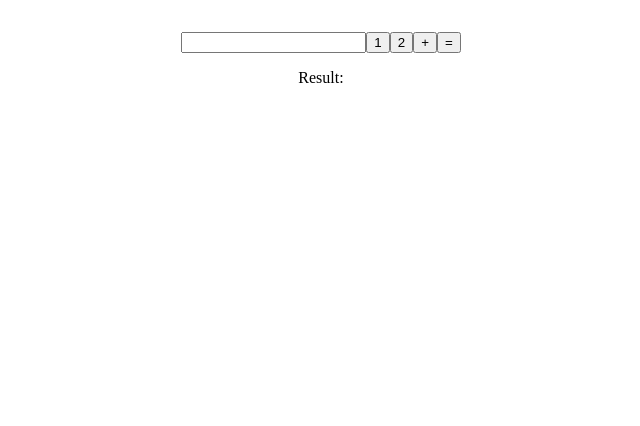
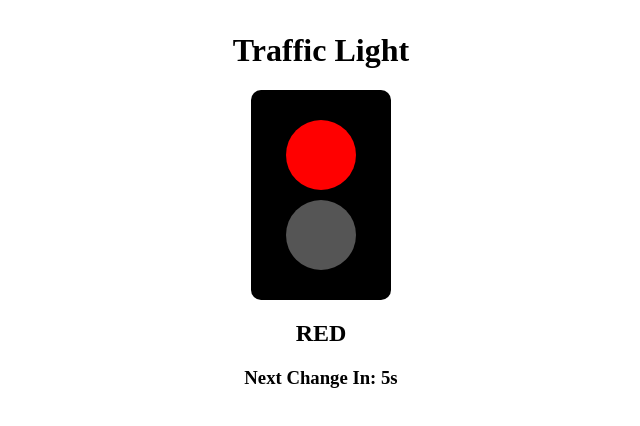
Before and after one commit to Vaidiasri/machine-code-practice, a React (Vite) app: page / in a window 1280 px wide. Shown: the top 426 px of the page, without its empty margins (319-959 px from the left). Built offline with nearby package versions, Linux system fonts and the light colour scheme.

Commit message:
Traffic light problem

```diff
--- a/src/App.jsx
+++ b/src/App.jsx
@@ -8,6 +8,7 @@ import StarRating from "./hook/StarRating"
 import Stepper from "./componets/Steper"
 import "./index.css"
 import Calculator from "./componets/Calculator"
+import Traffic from "./componets/Traffic"
 
 function App() {
   return (
@@ -22,7 +23,8 @@ function App() {
 {/* <TelephoneFormatter/> */}
 {/* <StringTransfromers/> */}
 {/* <Stepper/> */}
-<Calculator/>
+{/* <Calculator/> */}
+<Traffic/>
    </div>
 
    </>
--- /dev/null
+++ b/src/componets/Traffic.jsx
@@ -0,0 +1,70 @@
+import { useEffect, useRef, useState } from "react";
+
+const Traffic = () => {
+  const [currentLight, setCurrentLight] = useState("red");
+  const [timeLeft, setTimeLeft] = useState(5);
+  const mounted = useRef(false);
+
+  useEffect(() => {
+    const interval = setInterval(() => {
+      setTimeLeft((prevTime) => (prevTime === 1 ? 5 : prevTime - 1));
+    }, 1000);
+
+    return () => clearInterval(interval);
+  }, []);
+
+  useEffect(() => {
+    if (!mounted.current) {
+      mounted.current = true;
+      return;
+    }
+    if (timeLeft === 5) {
+      setCurrentLight((prevLight) => (prevLight === "red" ? "green" : "red"));
+    }
+  }, [timeLeft]);
+
+  return (
+    <div style={{ textAlign: "center" }}>
+      <h1>Traffic Light</h1>
+
+      <div
+        style={{
+          width: "100px",
+          background: "black",
+          padding: "20px",
+          borderRadius: "10px",
+          margin: "20px auto",
+        }}
+      >
+        {/* Red */}
+        <div
+          style={{
+            width: "70px",
+            height: "70px",
+            borderRadius: "50%",
+            margin: "10px auto",
+            backgroundColor:
+              currentLight === "red" ? "red" : "#555",
+          }}
+        />
+
+        {/* Green */}
+        <div
+          style={{
+            width: "70px",
+            height: "70px",
+            borderRadius: "50%",
+            margin: "10px auto",
+            backgroundColor:
+              currentLight === "green" ? "green" : "#555",
+          }}
+        />
+      </div>
+
+      <h2>{currentLight.toUpperCase()}</h2>
+      <h3>Next Change In: {timeLeft}s</h3>
+    </div>
+  );
+};
+
+export default Traffic;
```
